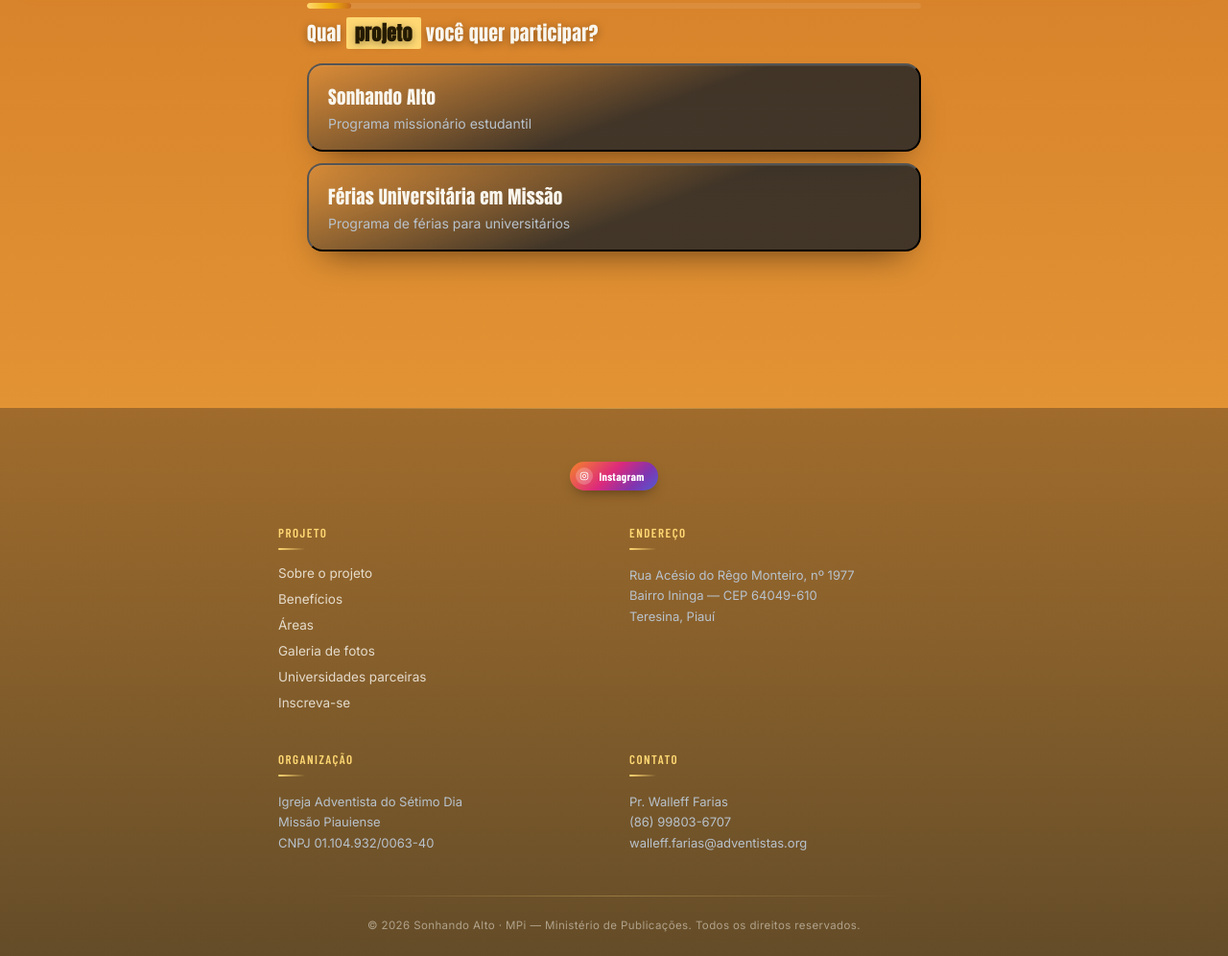
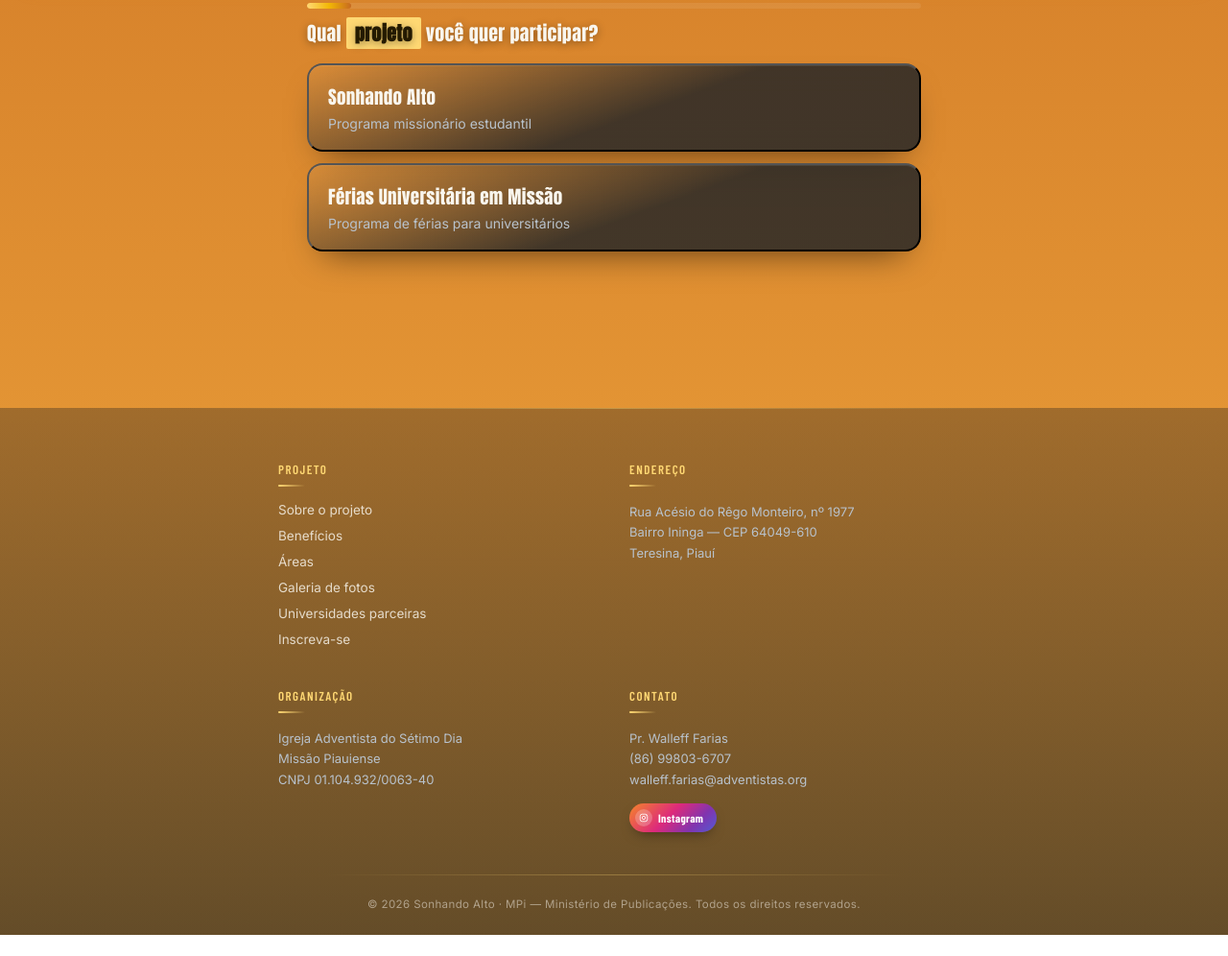
Before and after one commit to wallefffariasadventistas-dot/Site-Sonhando-Alto, a plain HTML site: page sonhando-alto-projeto/index.html in a window 1280 px wide. Shown: the part 5527-6523 px from the top of the page at 96% size. After the commit the page ends 6501 px from the top, so only its background shows below. Drawn offline with nearby package versions, Linux system fonts and the light colour scheme; no server answers.

Commit message:
Add files via upload

```diff
--- a/sonhando-alto-projeto/index.html
+++ b/sonhando-alto-projeto/index.html
@@ -689,15 +689,6 @@
   </div>
 
   <footer class="site-footer">
-    <div class="footer-cta-buttons">
-      <a href="https://www.instagram.com/superacaocolportagem?igsh=MTd4cG01MzlsMDE1MA%3D%3D&utm_source=qr" target="_blank" rel="noopener" class="footer-cta-btn footer-cta-btn--ig" aria-label="Seguir no Instagram">
-        <span class="icon-circle">
-          <svg width="10" height="10" viewBox="0 0 24 24" fill="none" stroke="#ffffff" stroke-width="2"><rect x="3" y="3" width="18" height="18" rx="5"/><circle cx="12" cy="12" r="4"/><circle cx="17.3" cy="6.7" r="1.1" fill="#ffffff" stroke="none"/></svg>
-        </span>
-        Instagram
-      </a>
-    </div>
-
     <div class="footer-inner">
       <div class="footer-col">
         <div class="footer-col-title">Projeto</div>
@@ -722,6 +713,12 @@
       <div class="footer-col">
         <div class="footer-col-title">Contato</div>
         <p class="footer-text">Pr. Walleff Farias<br>(86) 99803-6707<br>walleff.farias@adventistas.org</p>
+        <a href="https://www.instagram.com/superacaocolportagem?igsh=MTd4cG01MzlsMDE1MA%3D%3D&utm_source=qr" target="_blank" rel="noopener" class="footer-cta-btn footer-cta-btn--ig" aria-label="Seguir no Instagram" style="margin-top:14px;">
+          <span class="icon-circle">
+            <svg width="10" height="10" viewBox="0 0 24 24" fill="none" stroke="#ffffff" stroke-width="2"><rect x="3" y="3" width="18" height="18" rx="5"/><circle cx="12" cy="12" r="4"/><circle cx="17.3" cy="6.7" r="1.1" fill="#ffffff" stroke="none"/></svg>
+          </span>
+          Instagram
+        </a>
       </div>
     </div>
 
```
